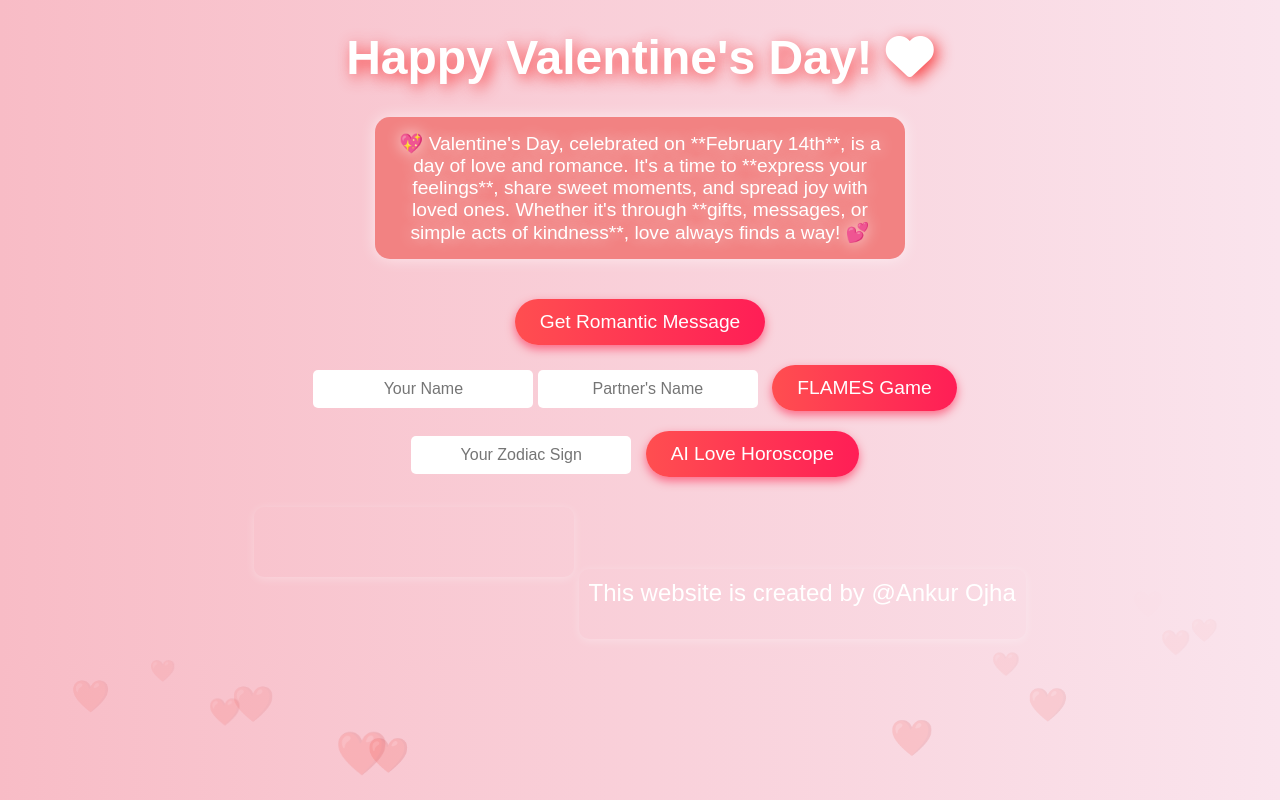
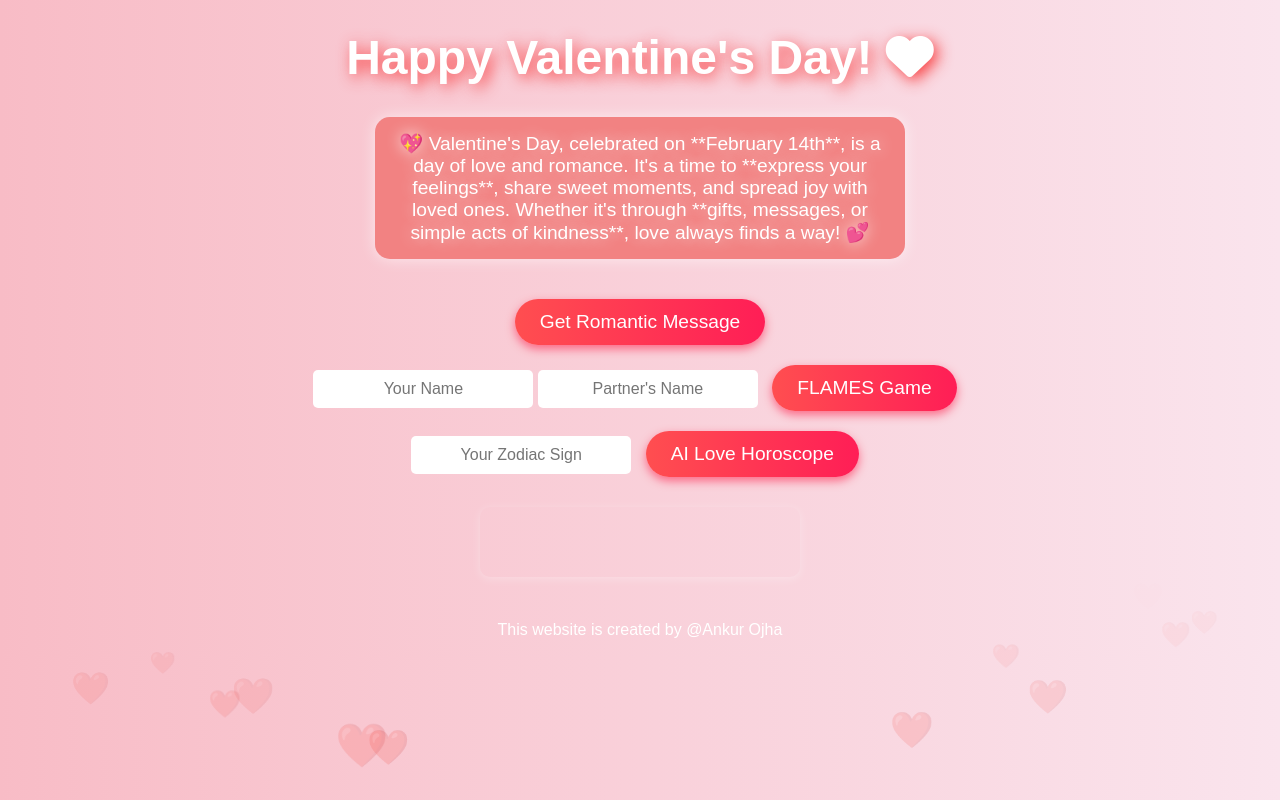
Before and after one commit to ankurojha834/Valentine-day, a plain HTML site: page index.html in a window 1280 px wide. Shown: the top 800 px of the page. Drawn offline with Linux system fonts and the light colour scheme.

Commit message:
Update index.html

```diff
--- a/index.html
+++ b/index.html
@@ -124,7 +124,7 @@
         </div>
 
         <p class="message" id="message"></p>
-        <p class="message" id="message">This website is created by @Ankur Ojha</p>
+     <p>This website is created by <a href="https://www.linkedin.com/in/ankur-ojha-502a4a280?utm_source=share&utm_campaign=share_via&utm_content=profile&utm_medium=android_app" target="_blank" style="color: white; text-decoration: none;">@Ankur Ojha</a></p>
     </div>
 
     <!-- Floating hearts container -->
```
